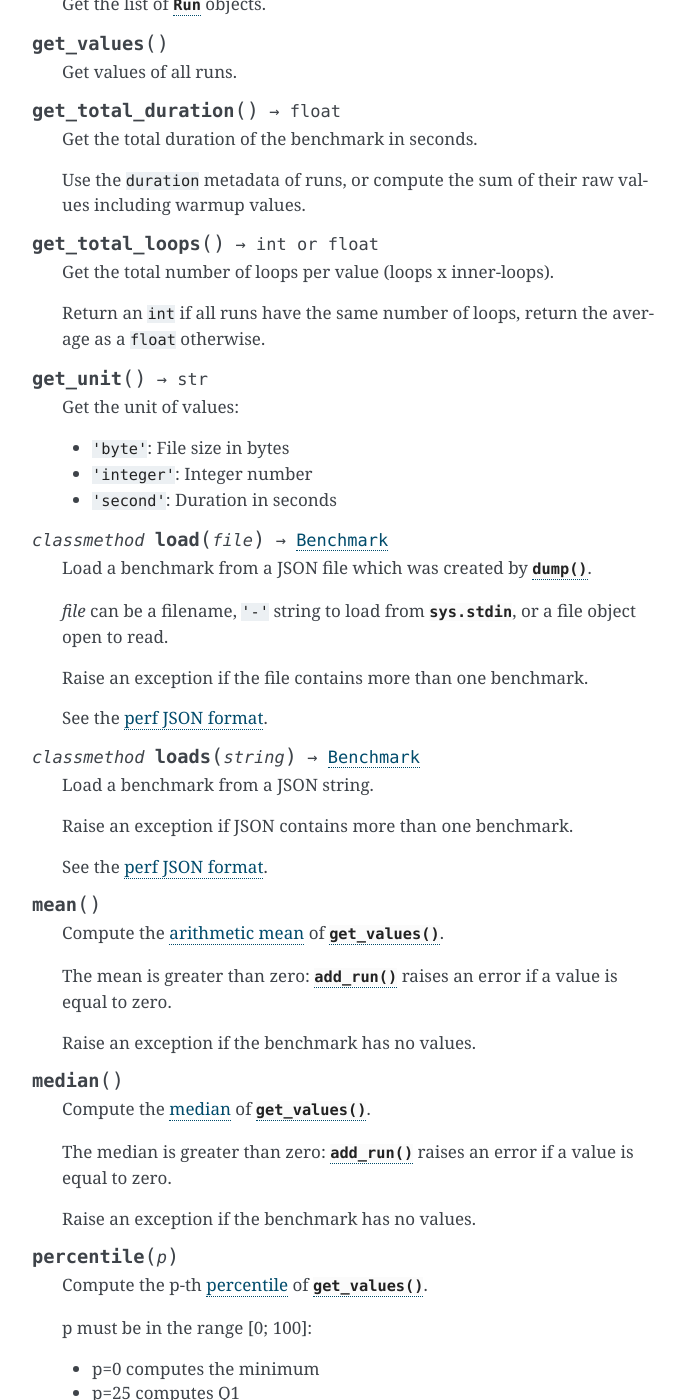
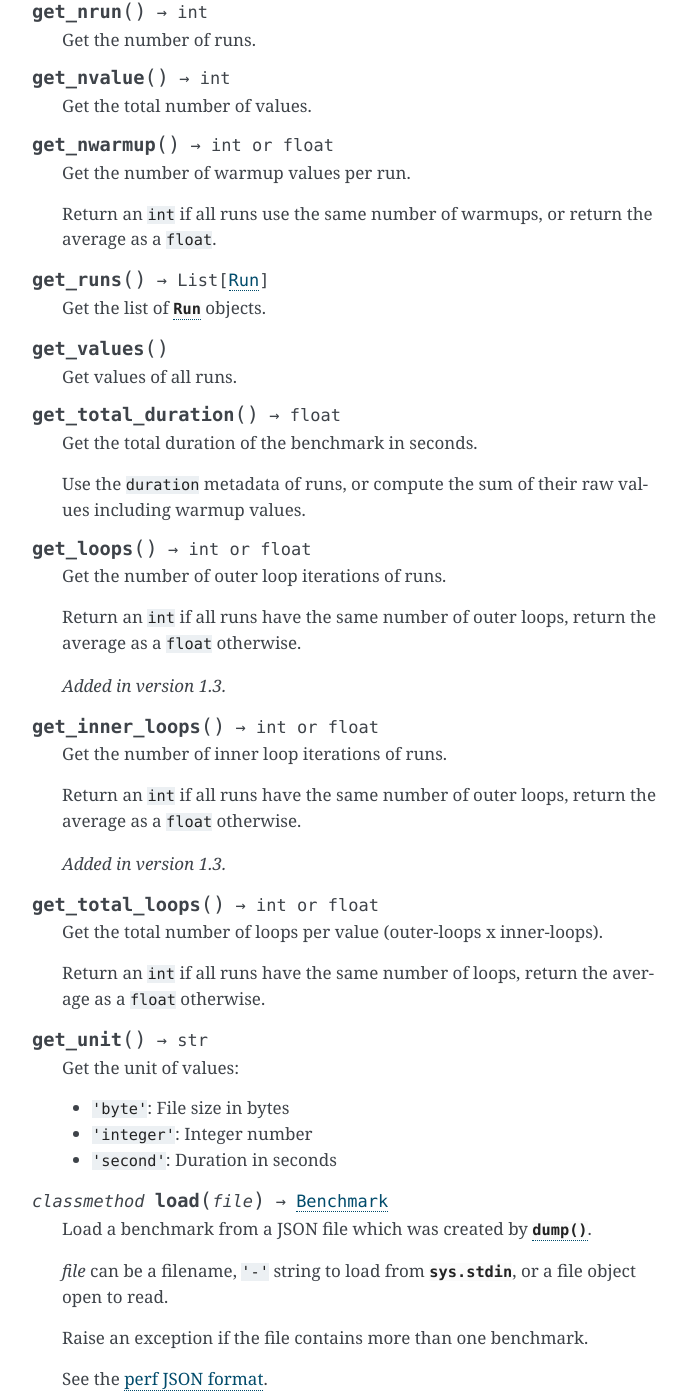
Before and after one commit to psf/pyperf, a Sphinx documentation site: the page built from doc/api.rst, in a window 1280 px wide and 1400 px high, scrolled down 4394 px. Shown: the whole window, without its empty margins (418-1105 px from the left). Built offline with Sphinx 7.4.7, drawn with Linux system fonts in a browser that asks for light colours; some of the changed text lies outside the part shown.

Commit message:
Add get_loops/get_inner_loops methods

```diff
--- a/TODO.rst
+++ b/TODO.rst
@@ -11,9 +11,6 @@ TODO
 ====
 
 * system: don't complain on nohz_full if min_frequency=max_frequency?
-* Add bench.get_loops(): 'loops' metadata of non-calibration runs
-* bench_command(): see
-  http://benchmarksgame.alioth.debian.org/how-programs-are-measured.html
 * Always or never to default unit to 'second'
 * Calibrate also number of warmups on CPython
 * check: error if psutil is not installed? if isolated CPUs are detected,
--- a/doc/api.rst
+++ b/doc/api.rst
@@ -107,10 +107,26 @@ Run class
 
       See :ref:`Metadata <metadata>`.
 
+   .. method:: get_loops() -> int
+
+      Get the number of outer loop iterations from metadata.
+
+      Return 1 if metadata have no ``'loops'`` entry.
+
+      .. versionadded:: 1.3
+
+   .. method:: get_inner_loops() -> int
+
+      Get the number of inner loop iterations from metadata.
+
+      Return 1 if metadata have no ``'inner_loops'`` entry.
+
+      .. versionadded:: 1.3
+
    .. method:: get_total_loops() -> int
 
       Get the total number of loops of the benchmark run:
-      outer-loops x inner-loops.
+      get_loops() x get_inner_loops().
 
    Attributes:
 
@@ -238,9 +254,27 @@ Benchmark class
       Use the ``duration`` metadata of runs, or compute the sum of their
       raw values including warmup values.
 
+   .. method:: get_loops() -> int or float
+
+      Get the number of outer loop iterations of runs.
+
+      Return an ``int`` if all runs have the same number of
+      outer loops, return the average as a ``float`` otherwise.
+
+      .. versionadded:: 1.3
+
+   .. method:: get_inner_loops() -> int or float
+
+      Get the number of inner loop iterations of runs.
+
+      Return an ``int`` if all runs have the same number of
+      outer loops, return the average as a ``float`` otherwise.
+
+      .. versionadded:: 1.3
+
    .. method:: get_total_loops() -> int or float
 
-      Get the total number of loops per value (loops x inner-loops).
+      Get the total number of loops per value (outer-loops x inner-loops).
 
       Return an ``int`` if all runs have the same number of
       loops, return the average as a ``float`` otherwise.
--- a/doc/changelog.rst
+++ b/doc/changelog.rst
@@ -1,9 +1,11 @@
 Changelog
 =========
 
-Version 1.2.1
--------------
+Version 1.3
+-----------
 
+* Add ``get_loops()`` and ``get_inner_loops()`` methods to Run and Benchmark
+  classes
 * Documentation: add export_csv.py and plot.py examples
 * Rewrite warmup calibration:
 
```
Also changed, not shown: 4 other files.
